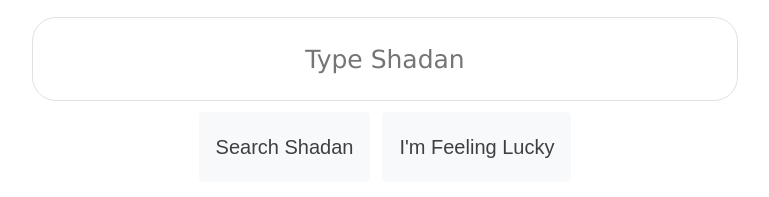
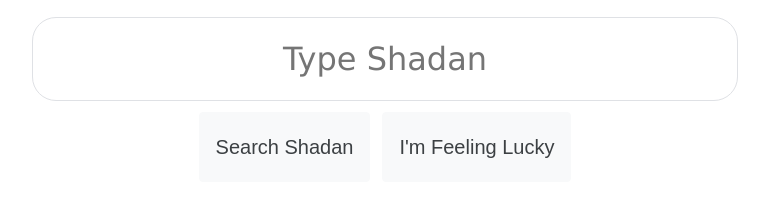
Before and after one commit to Athiqur-r/shadan143, a plain HTML site: page index.html in a window 1280 px wide. Shown: the part 653-850 px from the top of the page, without its empty margins (255-1024 px from the left). Drawn offline with Linux system fonts and the light colour scheme.

Commit message:
Update index.html

```diff
--- a/index.html
+++ b/index.html
@@ -22,7 +22,7 @@
             border-radius:24px;
             background:#fff;
             text-align:center;
-            font-size:25px;
+            font-size:32px;
             font-weight:lighter;
             font-family:verdana;
         }
```
